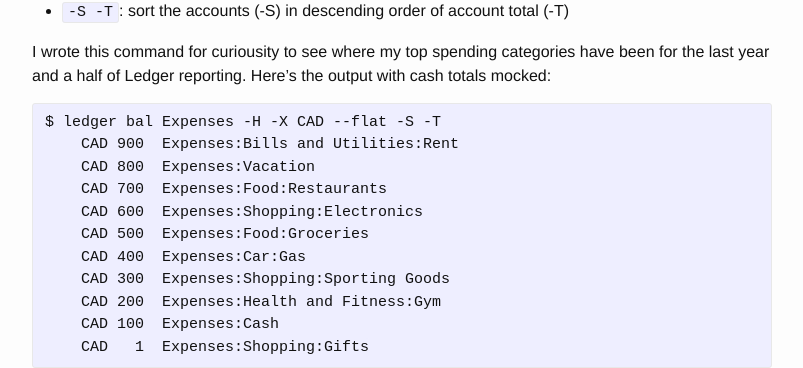
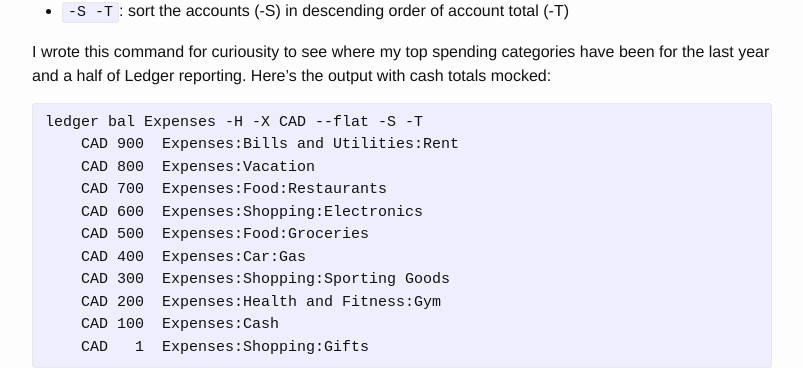
Before and after one commit to OliverCardoza/OliverCardoza.github.io, a Jekyll site: the page built from _posts/2016-06-18-the-path-to-ledger.markdown, in a window 1280 px wide and 900 px high, scrolled down 1513 px. Shown: the part 146-514 px from the top of the window, without its empty margins (238-1041 px from the left). Built offline with Jekyll 4.4.1, drawn with Linux system fonts in a browser that asks for light colours.

````diff
--- a/_posts/2016-06-18-the-path-to-ledger.markdown
+++ b/_posts/2016-06-18-the-path-to-ledger.markdown
@@ -56,7 +56,7 @@ Describing the arguments from left to right:
 I wrote this command for curiousity to see where my top spending categories have been for the last year and a half of Ledger reporting. Here's the output with cash totals mocked:
 
 ```
-$ ledger bal Expenses -H -X CAD --flat -S -T
+ledger bal Expenses -H -X CAD --flat -S -T
     CAD 900  Expenses:Bills and Utilities:Rent
     CAD 800  Expenses:Vacation
     CAD 700  Expenses:Food:Restaurants
````
